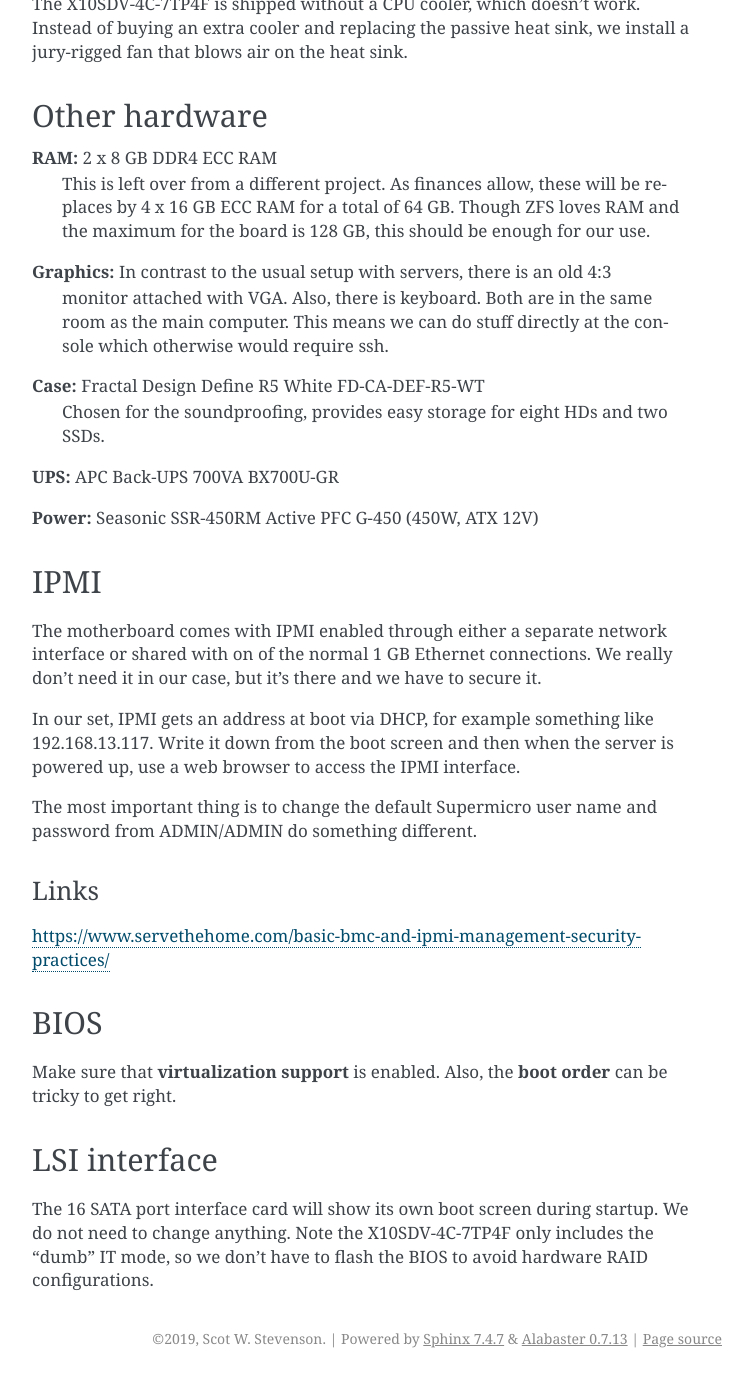
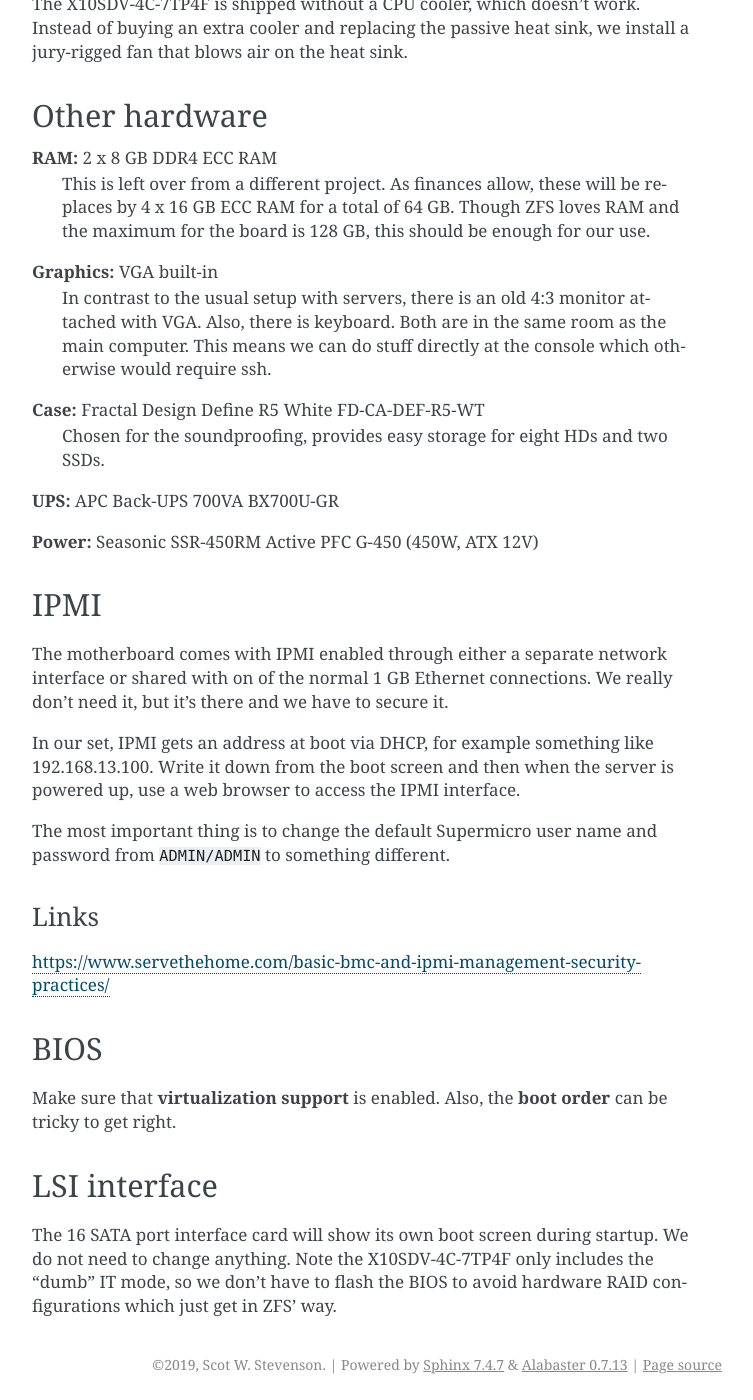
Before and after one commit to scotws/ubuntu-nas, a Sphinx documentation site: the page built from docs/source/hardware.rst, in a window 1280 px wide and 1400 px high, scrolled down 833 px. Shown: the whole window, without its empty margins (388-1141 px from the left). Built offline with Sphinx 7.4.7, drawn with Linux system fonts in a browser that asks for light colours; before the commit the page ends 2211 px from its top, so only the background shows below that.

Commit message:
Minor additions

```diff
--- a/docs/source/hardware.rst
+++ b/docs/source/hardware.rst
@@ -49,7 +49,8 @@ Other hardware
         loves RAM and the maximum for the board is 128 GB, this should be enough
         for our use.
 
-**Graphics:** In contrast to the usual setup with servers, there is an old 4:3
+**Graphics:** VGA built-in
+        In contrast to the usual setup with servers, there is an old 4:3
         monitor attached with VGA. Also, there is keyboard. Both are in the same
         room as the main computer. This means we can do stuff directly at the
         console which otherwise would require ssh.
@@ -67,14 +68,14 @@ IPMI
 
 The motherboard comes with IPMI enabled through either a separate network
 interface or shared with on of the normal 1 GB Ethernet connections. We really
-don't need it in our case, but it's there and we have to secure it.
+don't need it, but it's there and we have to secure it.
 
 In our set, IPMI gets an address at boot via DHCP, for example something like
-192.168.13.117. Write it down from the boot screen and then when the server is
+192.168.13.100. Write it down from the boot screen and then when the server is
 powered up, use a web browser to access the IPMI interface.
 
 The most important thing is to change the default Supermicro user name and
-password from ADMIN/ADMIN do something different.
+password from ``ADMIN/ADMIN`` to something different.
 
 Links
 ~~~~~
@@ -95,4 +96,4 @@ LSI interface
 The 16 SATA port interface card will show its own boot screen during startup. We
 do not need to change anything. Note the X10SDV-4C-7TP4F only includes the
 "dumb" IT mode, so we don't have to flash the BIOS to avoid hardware RAID
-configurations.
+configurations which just get in ZFS' way.
```
